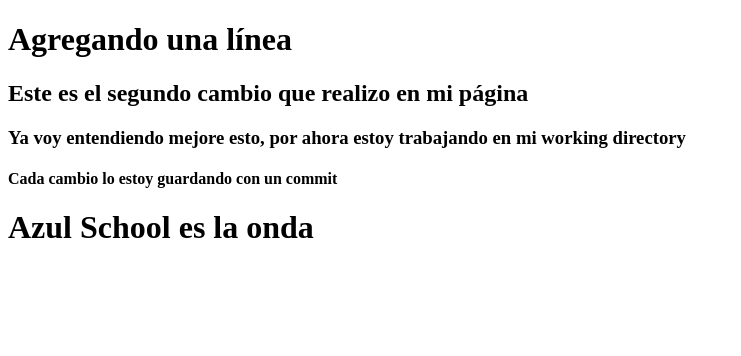
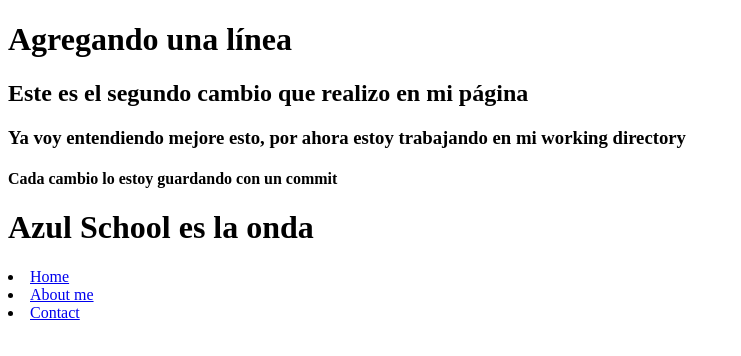
Before and after one commit to Jesy06HB/GitHub-AzulSchool, a plain HTML site: page index.html in a window 1280 px wide. Shown: the whole page, without its empty margins (0-741 px from the left). Drawn offline with Linux system fonts and the light colour scheme.

Commit message:
Added Navdar

```diff
--- a/index.html
+++ b/index.html
@@ -12,5 +12,15 @@
     <h3>Ya voy entendiendo mejore esto, por ahora estoy trabajando en mi working directory</h3>
     <h4>Cada cambio lo estoy guardando con un commit</h4>
     <h1>Azul School es la onda</h1>
+
+    <header>
+        <nav>
+            <u1 >
+                <li><a href="#">Home </a></li>
+                <li><a href="#">About me </a></li>
+                <li><a href="#">Contact </a></li>
+            </u1>
+        </nav>
+    </header>
 </body>
 </html>
```
